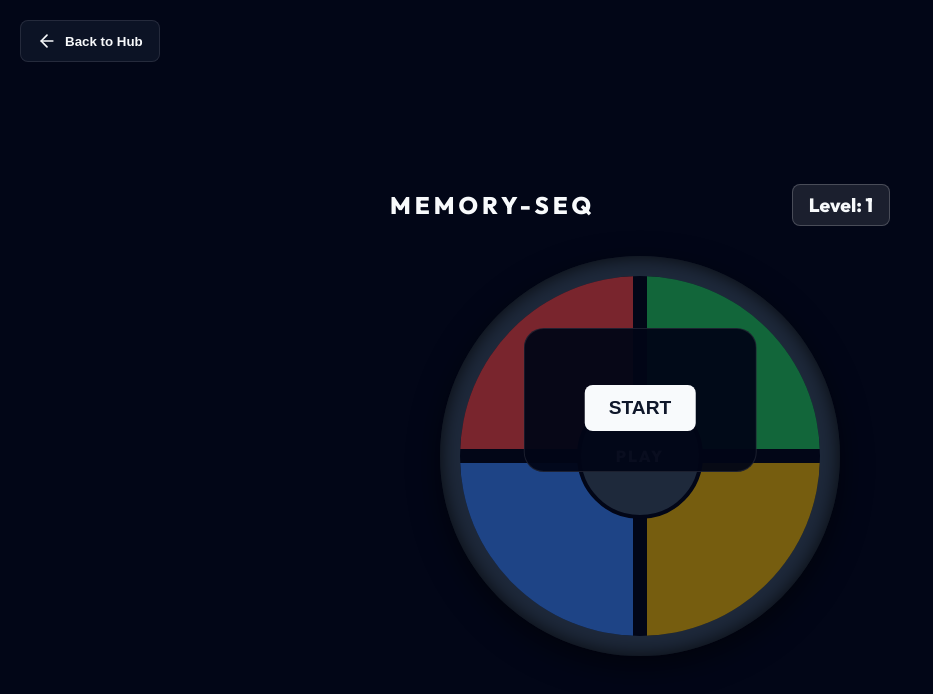
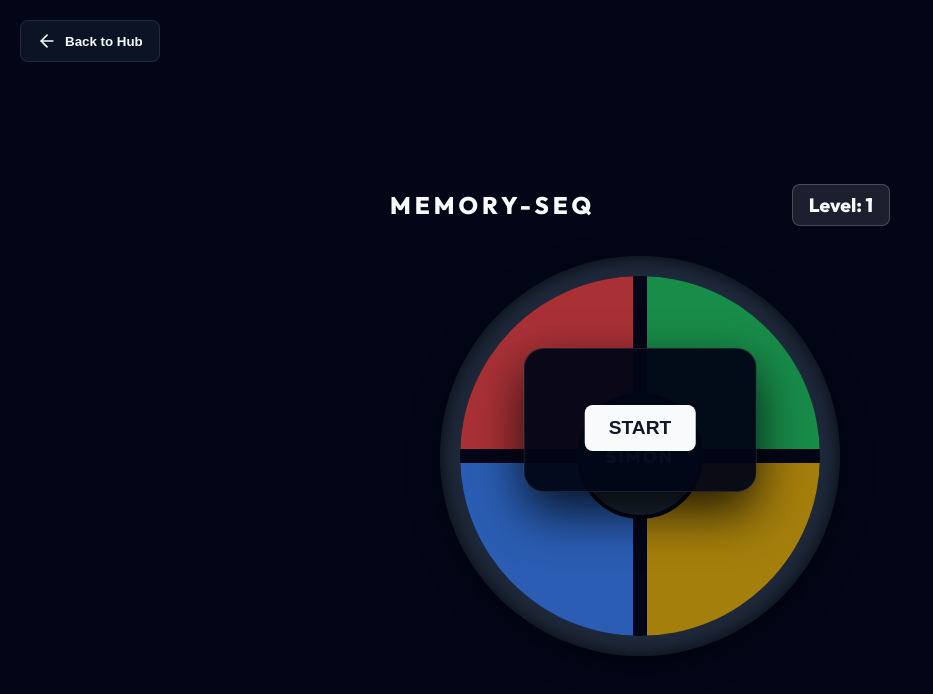
Before and after one commit to malay-satapathy/play-deck, a React (Vite) app: page /#/game/memory-seq in a window 1280 px wide. Shown: the top 694 px of the page, without its empty margins (0-933 px from the left). Built offline with nearby package versions, Linux system fonts and the light colour scheme.

Commit message:
CPO Mandate: Fix MemorySeq state desync, add player timeout, fix AudioContext memory leaks, improve UX

```diff
--- a/src/games/MemorySeq/MemorySeq.module.css
+++ b/src/games/MemorySeq/MemorySeq.module.css
@@ -15,6 +15,7 @@
   flex-direction: column;
   gap: 30px;
   align-items: center;
+  position: relative; /* Fixes overlay positioning */
 }
 
 .header {
@@ -51,6 +52,14 @@
   box-shadow: 0 10px 30px rgba(0,0,0,0.5), inset 0 0 20px rgba(0,0,0,0.8);
 }
 
+.disabledCursor {
+  cursor: not-allowed;
+}
+.disabledCursor .simonBtn {
+  cursor: not-allowed;
+  pointer-events: none; /* Prevents interactions fully during WATCH */
+}
+
 .simonBoard {
   width: 100%;
   height: 100%;
@@ -60,30 +69,50 @@
   background: #020617;
 }
 
+/* Error flash animation */
+.errorFlash {
+  animation: shake 0.5s cubic-bezier(.36,.07,.19,.97) both;
+  background: rgba(239, 68, 68, 0.3);
+}
+
+@keyframes shake {
+  10%, 90% { transform: translate3d(-1px, 0, 0); }
+  20%, 80% { transform: translate3d(2px, 0, 0); }
+  30%, 50%, 70% { transform: translate3d(-4px, 0, 0); }
+  40%, 60% { transform: translate3d(4px, 0, 0); }
+}
+
 .simonBtn {
   position: absolute;
   width: 48%;
   height: 48%;
   background: var(--btn-color);
-  opacity: 0.5;
+  opacity: 0.7; /* Brighter baseline */
   cursor: pointer;
   transition: opacity 0.1s, transform 0.1s;
+  touch-action: none; /* Prevent scroll on touch */
+}
+
+.simonBtn:hover {
+  opacity: 0.85;
 }
 
 .simonBtn:active {
-  transform: scale(0.98);
+  transform: scale(0.96);
 }
 
 .simonBtn.active {
   opacity: 1;
-  box-shadow: 0 0 30px var(--btn-color);
+  box-shadow: 0 0 40px var(--btn-color), inset 0 0 20px rgba(255,255,255,0.4);
   z-index: 10;
+  transform: scale(1.02);
 }
 
-.btn-0 { top: 0; left: 0; border-top-left-radius: 100%; } /* Red */
-.btn-1 { top: 0; right: 0; border-top-right-radius: 100%; } /* Green */
-.btn-2 { bottom: 0; left: 0; border-bottom-left-radius: 100%; } /* Blue */
-.btn-3 { bottom: 0; right: 0; border-bottom-right-radius: 100%; } /* Yellow */
+/* Fix transform origins */
+.btn-0 { top: 0; left: 0; border-top-left-radius: 100%; transform-origin: bottom right; }
+.btn-1 { top: 0; right: 0; border-top-right-radius: 100%; transform-origin: bottom left; }
+.btn-2 { bottom: 0; left: 0; border-bottom-left-radius: 100%; transform-origin: top right; }
+.btn-3 { bottom: 0; right: 0; border-bottom-right-radius: 100%; transform-origin: top left; }
 
 .centerCircle {
   position: absolute;
@@ -93,15 +122,15 @@
   height: 35%;
   background: #1e293b;
   border-radius: 50%;
-  z-index: 5;
+  z-index: 15;
   display: flex;
   justify-content: center;
   align-items: center;
-  color: #94a3b8;
   font-weight: bold;
   letter-spacing: 2px;
   border: 4px solid #020617;
-  font-size: 1rem;
+  font-size: 1.1rem;
+  transition: color 0.3s;
 }
 
 .gameOverOverlay, .startOverlay {
@@ -113,7 +142,8 @@
   border-radius: 20px;
   text-align: center;
   border: 1px solid rgba(255, 255, 255, 0.1);
-  z-index: 20;
+  z-index: 30;
+  box-shadow: 0 20px 50px rgba(0,0,0,0.8);
 }
 
 .gameOverOverlay h2 {
@@ -138,7 +168,7 @@
   font-weight: bold;
   border-radius: 8px;
   cursor: pointer;
-  transition: transform 0.2s;
+  transition: transform 0.2s, background 0.2s;
 }
 
 .restartBtn:hover {
--- a/src/games/MemorySeq/MemorySeq.tsx
+++ b/src/games/MemorySeq/MemorySeq.tsx
@@ -6,94 +6,203 @@ import styles from './MemorySeq.module.css';
 const COLORS = ['#ef4444', '#22c55e', '#3b82f6', '#eab308']; // Red, Green, Blue, Yellow
 const SOUNDS = [261.63, 329.63, 392.00, 523.25]; // C4, E4, G4, C5 (frequencies)
 
+type GameStatus = 'IDLE' | 'WATCH' | 'PLAY' | 'WAIT' | 'GAMEOVER';
+
+const SimonButton = React.memo(({
+  idx, color, isActive, onPointerDown, onPointerUp, disabled
+}: {
+  idx: number, color: string, isActive: boolean,
+  onPointerDown: (idx: number) => void, onPointerUp: (idx: number) => void, disabled: boolean
+}) => (
+  <div
+    className={`${styles.simonBtn} ${styles['btn-' + idx]} ${isActive ? styles.active : ''}`}
+    style={{ '--btn-color': color } as React.CSSProperties}
+    onPointerDown={() => {
+      if (!disabled) onPointerDown(idx);
+    }}
+    onPointerUp={() => onPointerUp(idx)}
+    onPointerLeave={() => onPointerUp(idx)}
+  />
+));
+
 const MemorySeq: React.FC = () => {
   const [sequence, setSequence] = useState<number[]>([]);
   const [playerStep, setPlayerStep] = useState(0);
-  const [isPlaying, setIsPlaying] = useState(false);
+  const [gameStatus, setGameStatus] = useState<GameStatus>('IDLE');
   const [activeButton, setActiveButton] = useState<number | null>(null);
-  const [gameOver, setGameOver] = useState(false);
+  const [isError, setIsError] = useState(false);
 
   const { addXp } = useGlobalState();
   const audioCtxRef = useRef<AudioContext | null>(null);
+  const activeOscRef = useRef<{ osc: OscillatorNode, gainNode: GainNode } | null>(null);
+  const playbackRef = useRef<number>(0);
 
-  const initGame = useCallback(() => {
-    setSequence([Math.floor(Math.random() * 4)]);
-    setPlayerStep(0);
-    setGameOver(false);
-    setIsPlaying(true);
+  useEffect(() => {
+    return () => {
+      if (audioCtxRef.current && audioCtxRef.current.state !== 'closed') {
+        audioCtxRef.current.close().catch(() => {});
+      }
+    };
   }, []);
 
-  const playTone = (freq: number) => {
-    if (!audioCtxRef.current) {
-      audioCtxRef.current = new (window.AudioContext || (window as any).webkitAudioContext)();
+  const stopTone = useCallback(() => {
+    const ctx = audioCtxRef.current;
+    if (!ctx || !activeOscRef.current) return;
+    const { osc, gainNode } = activeOscRef.current;
+    try {
+      gainNode.gain.setTargetAtTime(0, ctx.currentTime, 0.015);
+      osc.stop(ctx.currentTime + 0.1);
+    } catch (e) {
+      // ignore state errors
     }
+    activeOscRef.current = null;
+  }, []);
+
+  const startTone = useCallback((freq: number, type: OscillatorType = 'sine') => {
     const ctx = audioCtxRef.current;
-    if (ctx.state === 'suspended') ctx.resume();
+    if (!ctx) return;
+    if (activeOscRef.current) stopTone();
 
     const osc = ctx.createOscillator();
     const gainNode = ctx.createGain();
 
-    osc.type = 'sine';
+    osc.type = type;
     osc.frequency.setValueAtTime(freq, ctx.currentTime);
-
     gainNode.gain.setValueAtTime(0.1, ctx.currentTime);
-    gainNode.gain.exponentialRampToValueAtTime(0.001, ctx.currentTime + 0.5);
 
     osc.connect(gainNode);
     gainNode.connect(ctx.destination);
 
     osc.start();
-    osc.stop(ctx.currentTime + 0.5);
-  };
+    activeOscRef.current = { osc, gainNode };
+  }, [stopTone]);
+
+  const playTone = useCallback((freq: number, durationMs: number, type: OscillatorType = 'sine') => {
+    startTone(freq, type);
+    setTimeout(() => stopTone(), durationMs);
+  }, [startTone, stopTone]);
+
+  const initGame = useCallback(() => {
+    if (!audioCtxRef.current) {
+      audioCtxRef.current = new (window.AudioContext || (window as any).webkitAudioContext)();
+    }
+    if (audioCtxRef.current.state === 'suspended') {
+      audioCtxRef.current.resume();
+    }
+
+    playbackRef.current++; // abort any existing
+    setSequence([Math.floor(Math.random() * 4)]);
+    setPlayerStep(0);
+    setIsError(false);
+    setGameStatus('WATCH');
+  }, []);
 
   const playSequence = useCallback(async () => {
-    setIsPlaying(true);
+    const currentPlaybackId = ++playbackRef.current;
+    setGameStatus('WATCH');
+
+    // Dynamic speeds (progressive)
+    const noteDuration = Math.max(150, 500 - sequence.length * 20);
+    const gapDuration = Math.max(50, 400 - sequence.length * 15);
+
+    // Initial delay
+    await new Promise(resolve => setTimeout(resolve, 800));
+
     for (let i = 0; i < sequence.length; i++) {
-      await new Promise(resolve => setTimeout(resolve, 400)); // gap between notes
+      if (playbackRef.current !== currentPlaybackId) return;
 
       const btn = sequence[i];
       setActiveButton(btn);
-      playTone(SOUNDS[btn]);
+      startTone(SOUNDS[btn]);
 
-      await new Promise(resolve => setTimeout(resolve, 500)); // note duration
+      await new Promise(resolve => setTimeout(resolve, noteDuration));
+      if (playbackRef.current !== currentPlaybackId) {
+        stopTone();
+        return;
+      }
+
       setActiveButton(null);
+      stopTone();
+      await new Promise(resolve => setTimeout(resolve, gapDuration));
+      if (playbackRef.current !== currentPlaybackId) return;
     }
-    setIsPlaying(false);
-  }, [sequence]);
+    setGameStatus('PLAY');
+  }, [sequence, startTone, stopTone]);
 
   useEffect(() => {
-    if (sequence.length > 0 && !gameOver) {
+    if (sequence.length > 0 && gameStatus === 'WATCH') {
       playSequence();
     }
-  }, [sequence, gameOver, playSequence]);
+  }, [sequence, gameStatus, playSequence]);
 
-  const handleButtonClick = (index: number) => {
-    if (isPlaying || gameOver) return;
+  // Player Input Timeout
+  useEffect(() => {
+    let timer: ReturnType<typeof setTimeout>;
+    if (gameStatus === 'PLAY') {
+      timer = setTimeout(() => {
+        setGameStatus('GAMEOVER');
+        addXp(sequence.length * 5);
+        playTone(100, 600, 'sawtooth');
+        setIsError(true);
+      }, 5000); // 5 seconds to act
+    }
+    return () => clearTimeout(timer);
+  }, [gameStatus, playerStep, sequence.length, addXp, playTone]);
 
-    // Play feedback
+  const handlePointerDown = useCallback((index: number) => {
+    if (gameStatus !== 'PLAY') return;
     setActiveButton(index);
-    playTone(SOUNDS[index]);
-    setTimeout(() => setActiveButton(null), 200);
+    startTone(SOUNDS[index]);
+  }, [gameStatus, startTone]);
 
-    // Check logic
-    if (index === sequence[playerStep]) {
-      const nextStep = playerStep + 1;
-      setPlayerStep(nextStep);
+  const handlePointerUp = useCallback((index: number) => {
+    if (gameStatus !== 'PLAY' || activeButton !== index) return;
 
-      if (nextStep === sequence.length) {
-        // Level up
-        setPlayerStep(0);
-        setTimeout(() => {
-          setSequence(prev => [...prev, Math.floor(Math.random() * 4)]);
-        }, 1000);
+    setActiveButton(null);
+    stopTone();
+
+    setPlayerStep(prevStep => {
+      if (index === sequence[prevStep]) {
+        const nextStep = prevStep + 1;
+        if (nextStep === sequence.length) {
+          setGameStatus('WAIT');
+          // Level up chime
+          setTimeout(() => playTone(659.25, 150, 'sine'), 200); // E5
+          setTimeout(() => playTone(1046.50, 250, 'sine'), 350); // C6
+
+          setTimeout(() => {
+            setSequence(seq => [...seq, Math.floor(Math.random() * 4)]);
+            setPlayerStep(0);
+            setGameStatus('WATCH');
+          }, 1200);
+        }
+        return nextStep;
+      } else {
+        setGameStatus('GAMEOVER');
+        addXp(sequence.length * 5);
+        playTone(100, 600, 'sawtooth');
+        setIsError(true);
+        return prevStep;
       }
-    } else {
-      // Wrong
-      setGameOver(true);
-      addXp(sequence.length * 5); // 5 XP per level reached
-      // Play error tone
-      playTone(100);
+    });
+  }, [gameStatus, activeButton, sequence, stopTone, playTone, addXp]);
+
+  const getStatusText = () => {
+    switch (gameStatus) {
+      case 'GAMEOVER': return 'GAME OVER';
+      case 'WATCH': return 'WATCH';
+      case 'PLAY': return 'PLAY';
+      case 'WAIT': return 'NICE!';
+      default: return 'SIMON';
     }
+  };
+
+  const statusColor = () => {
+    if (gameStatus === 'WATCH') return '#eab308';
+    if (gameStatus === 'PLAY') return '#22c55e';
+    if (gameStatus === 'WAIT') return '#3b82f6';
+    if (gameStatus === 'GAMEOVER') return '#ef4444';
+    return '#94a3b8';
   };
 
   return (
@@ -106,24 +215,26 @@ const MemorySeq: React.FC = () => {
           <div className={styles.scoreBoard}>Level: {sequence.length || 1}</div>
         </div>
 
-        <div className={styles.simonContainer}>
-          <div className={styles.simonBoard}>
+        <div className={`${styles.simonContainer} ${gameStatus !== 'PLAY' ? styles.disabledCursor : ''}`}>
+          <div className={`${styles.simonBoard} ${isError ? styles.errorFlash : ''}`}>
             {COLORS.map((color, idx) => (
-              <div
+              <SimonButton
                 key={idx}
-                className={`${styles.simonBtn} ${styles['btn-' + idx]} ${activeButton === idx ? styles.active : ''}`}
-                style={{ '--btn-color': color } as React.CSSProperties}
-                onMouseDown={() => handleButtonClick(idx)}
-                onTouchStart={(e) => { e.preventDefault(); handleButtonClick(idx); }}
+                idx={idx}
+                color={color}
+                isActive={activeButton === idx}
+                onPointerDown={handlePointerDown}
+                onPointerUp={handlePointerUp}
+                disabled={gameStatus !== 'PLAY'}
               />
             ))}
-            <div className={styles.centerCircle}>
-              {gameOver ? 'GAME OVER' : (isPlaying ? 'WATCH' : 'PLAY')}
+            <div className={styles.centerCircle} style={{ color: statusColor() }}>
+              {getStatusText()}
             </div>
           </div>
         </div>
 
-        {gameOver && (
+        {gameStatus === 'GAMEOVER' && (
           <div className={styles.gameOverOverlay}>
             <h2>SEQUENCE BROKEN!</h2>
             <p>You reached Level: {sequence.length}</p>
@@ -132,7 +243,7 @@ const MemorySeq: React.FC = () => {
           </div>
         )}
 
-        {sequence.length === 0 && !gameOver && (
+        {gameStatus === 'IDLE' && (
           <div className={styles.startOverlay}>
             <button onClick={initGame} className={styles.restartBtn}>START</button>
           </div>
```
